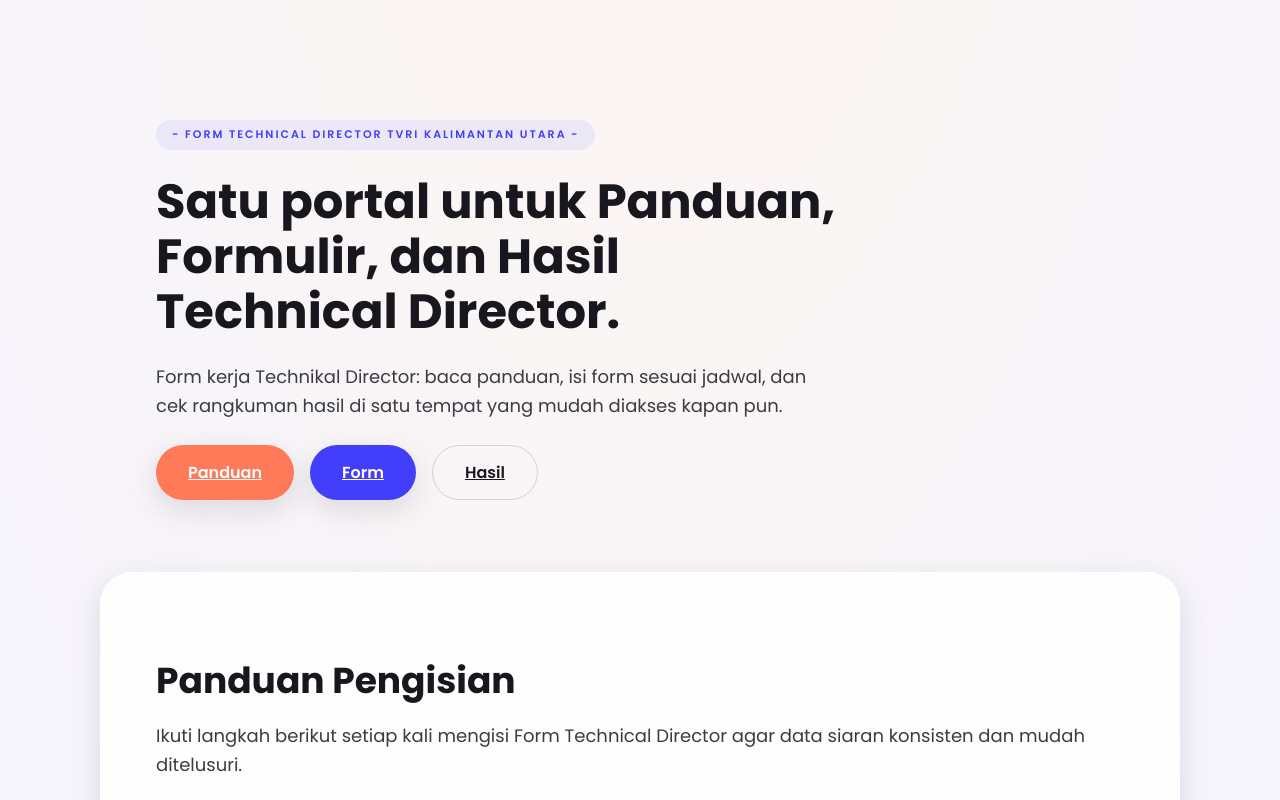
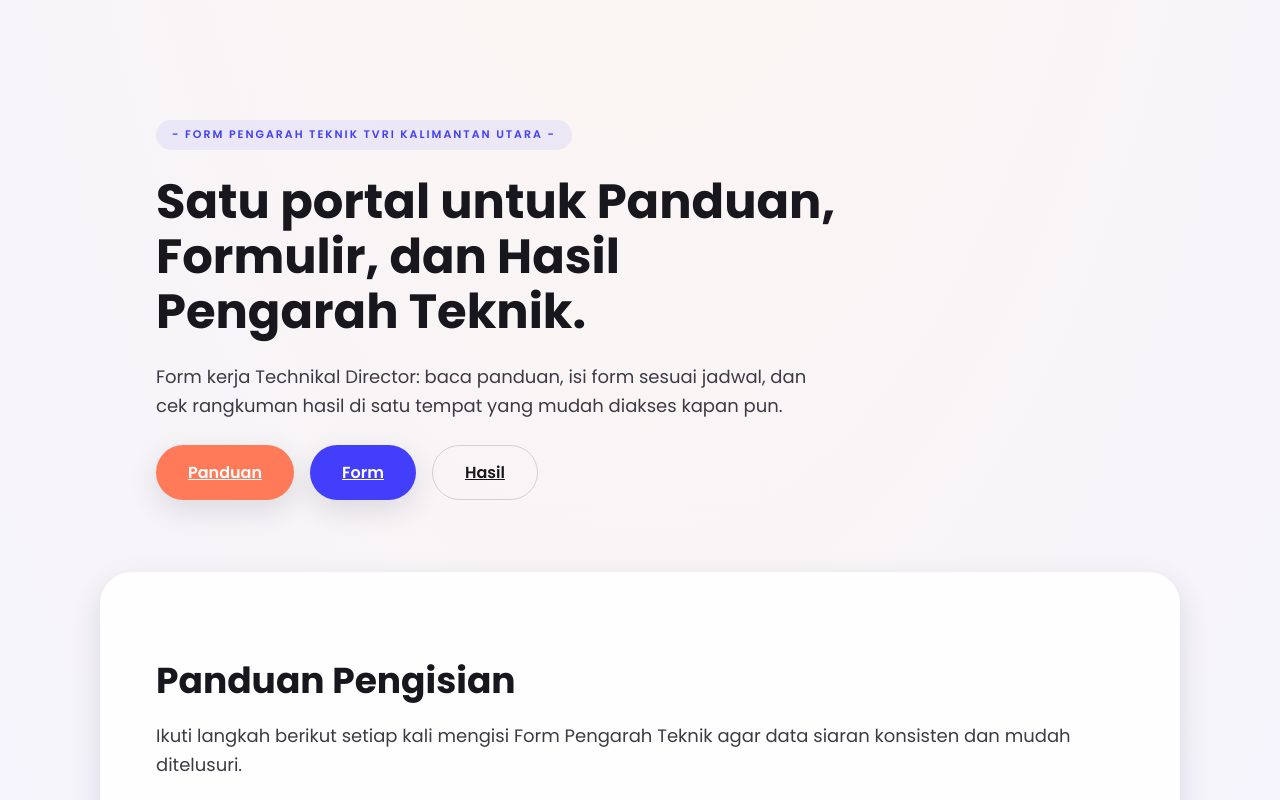
Before and after one commit to Iswwansyahnur99/formtd, a plain HTML site: page index.html in a window 1280 px wide. Shown: the top 800 px of the page. Drawn offline with Linux system fonts and the light colour scheme.

Commit message:
Update index.html

```diff
--- a/index.html
+++ b/index.html
@@ -3,7 +3,7 @@
   <head>
     <meta charset="UTF-8" />
     <meta name="viewport" content="width=device-width, initial-scale=1.0" />
-    <title>Form Technical Director</title>
+    <title>Form Pengarah Teknik</title>
     <link rel="preconnect" href="https://fonts.googleapis.com" />
     <link rel="preconnect" href="https://fonts.gstatic.com" crossorigin />
     <link
@@ -15,9 +15,9 @@
   <body>
     <header class="hero">
       <div class="hero__content">
-        <p class="hero__overline">- Form Technical Director TVRI KALIMANTAN UTARA -</p>
+        <p class="hero__overline">- Form Pengarah Teknik TVRI KALIMANTAN UTARA -</p>
         <h1 class="hero__title">
-          Satu portal untuk Panduan, Formulir, dan Hasil Technical Director.
+          Satu portal untuk Panduan, Formulir, dan Hasil Pengarah Teknik.
         </h1>
         <p class="hero__subtitle">
           Form kerja Technikal Director: baca panduan, isi form sesuai jadwal,
@@ -36,7 +36,7 @@
         <div class="section__header">
           <h2>Panduan Pengisian</h2>
           <p>
-            Ikuti langkah berikut setiap kali mengisi Form Technical Director
+            Ikuti langkah berikut setiap kali mengisi Form Pengarah Teknik
             agar data siaran konsisten dan mudah ditelusuri.
           </p>
         </div>
@@ -122,7 +122,7 @@
         <div class="section__header">
           <h2>Akses Form</h2>
           <p>
-            Klik tombol di bawah ini untuk membuka Form Technical Director dan
+            Klik tombol di bawah ini untuk membuka Form Pengarah Teknik dan
             isi sesuai panduan.
           </p>
         </div>
```
